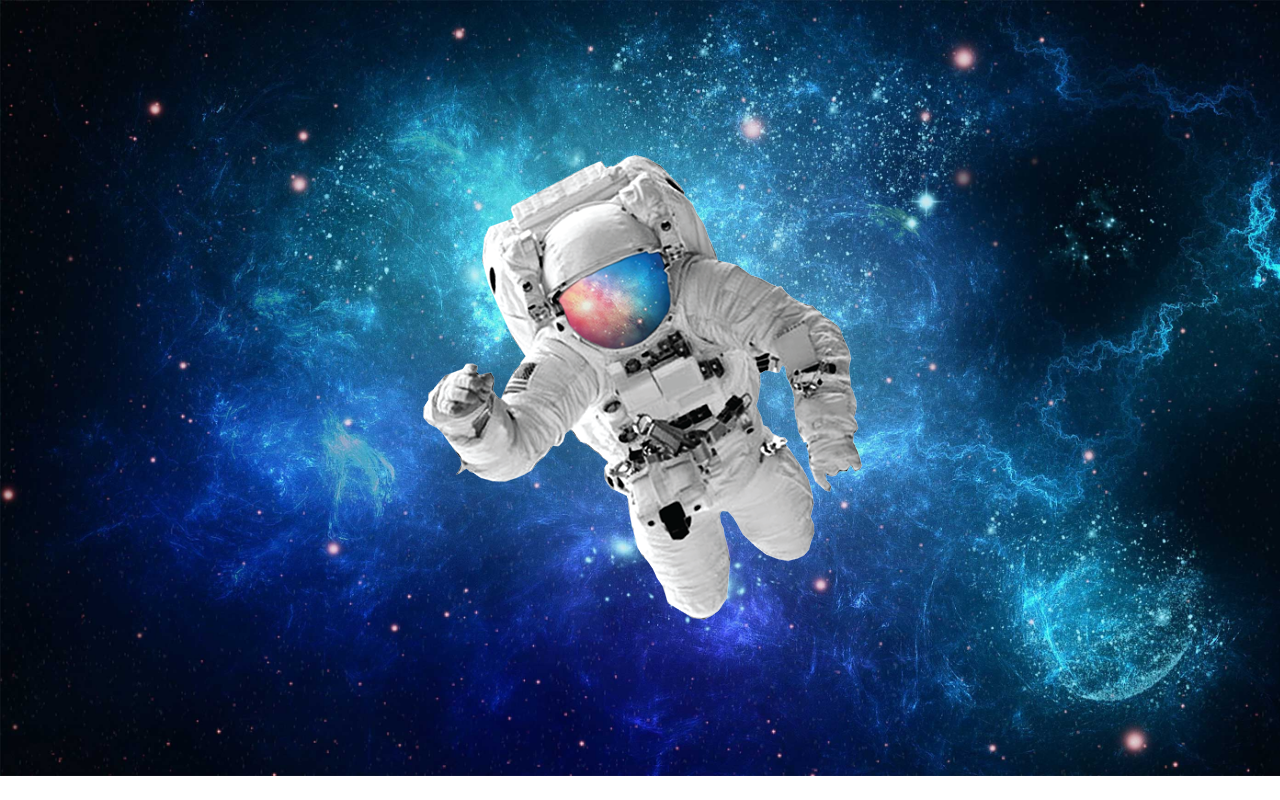
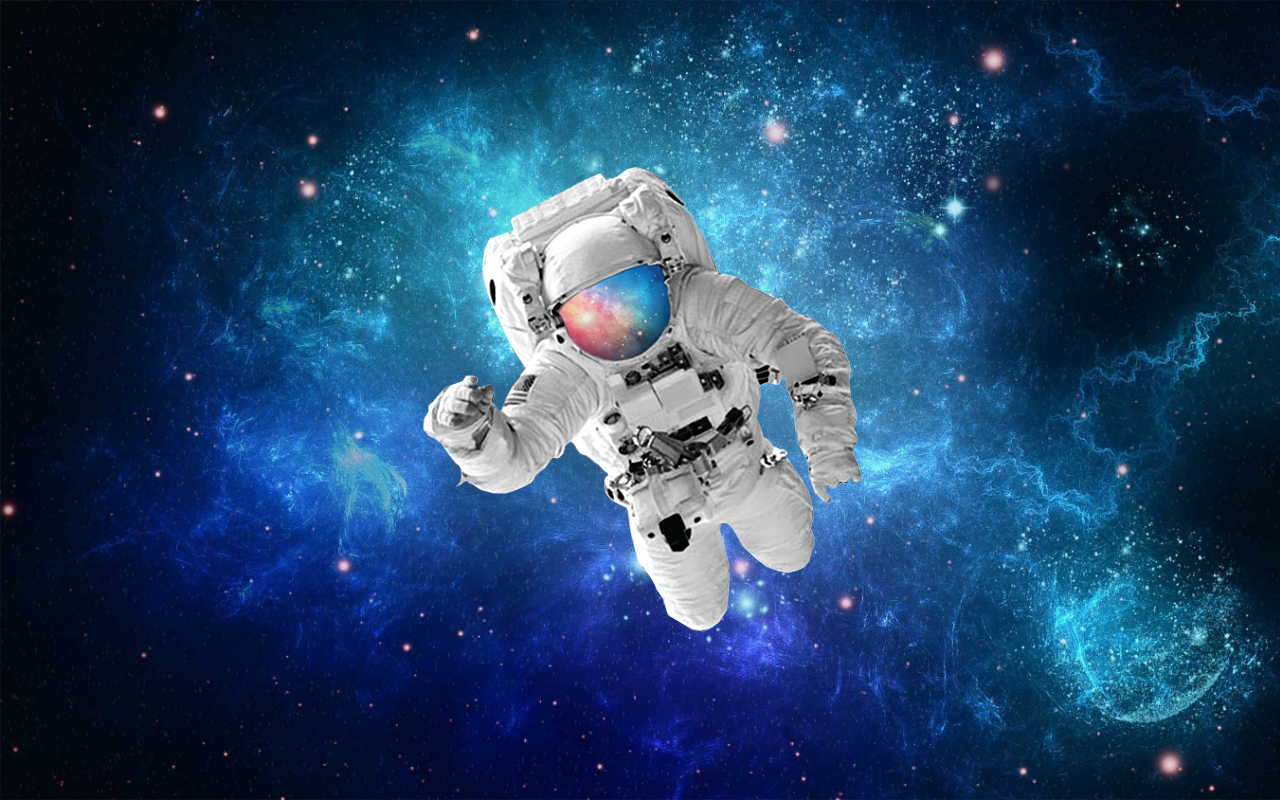
Before and after one commit to MMHMS/projeto-astronauta, a plain HTML site: page index.html in a window 1280 px wide. Drawn offline with Linux system fonts and the light colour scheme.

Commit message:
Update style.css

```diff
--- a/style.css
+++ b/style.css
@@ -5,18 +5,15 @@
 }
 
 .container{
-    height: 97vh;
+    height: 100vh;
     position: relative;
     background-image: url('img/espaco.jpg');
     background-size: cover;
-    max-width: 100%;
-    min-width: 300px;
+
 
 
 }
 .conteudo{
-    max-width: 100%;
-    min-width: 300px;
     position: absolute;
     top: 50%;
     left: 50%;
```
